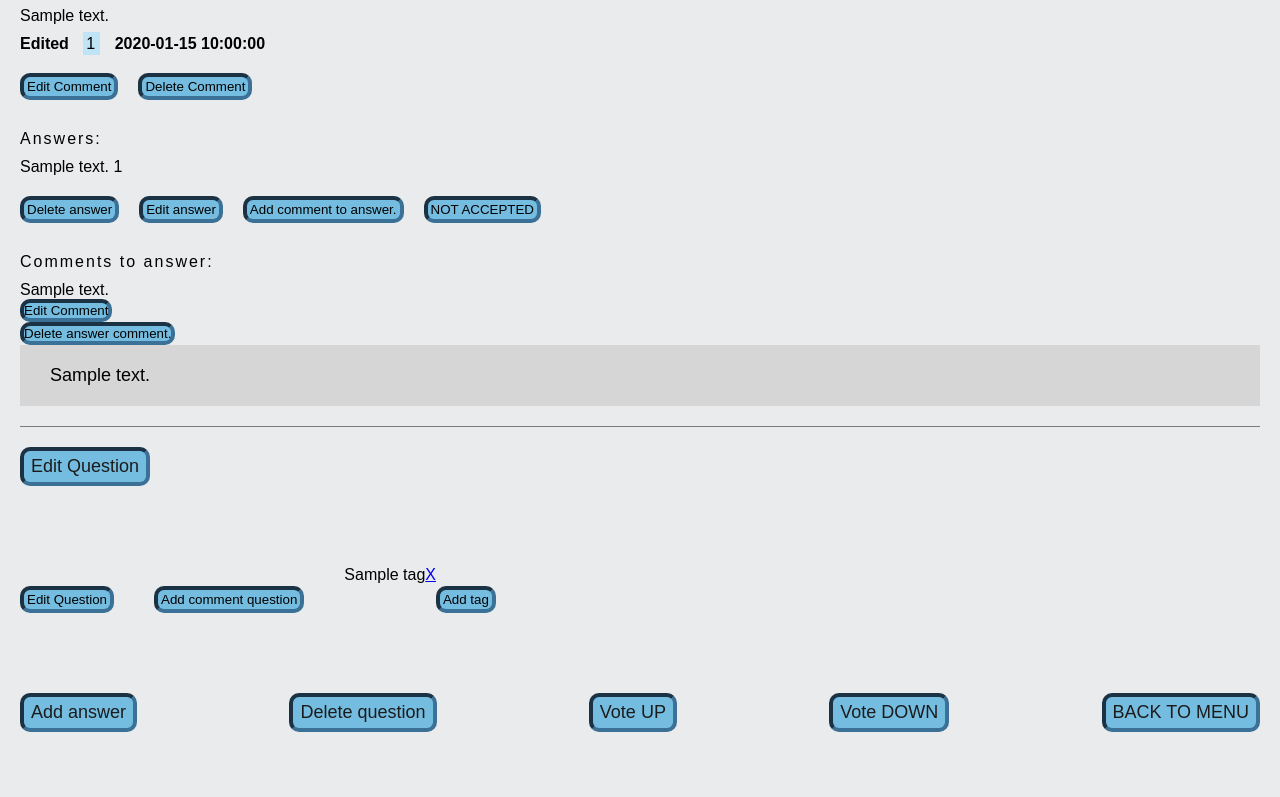
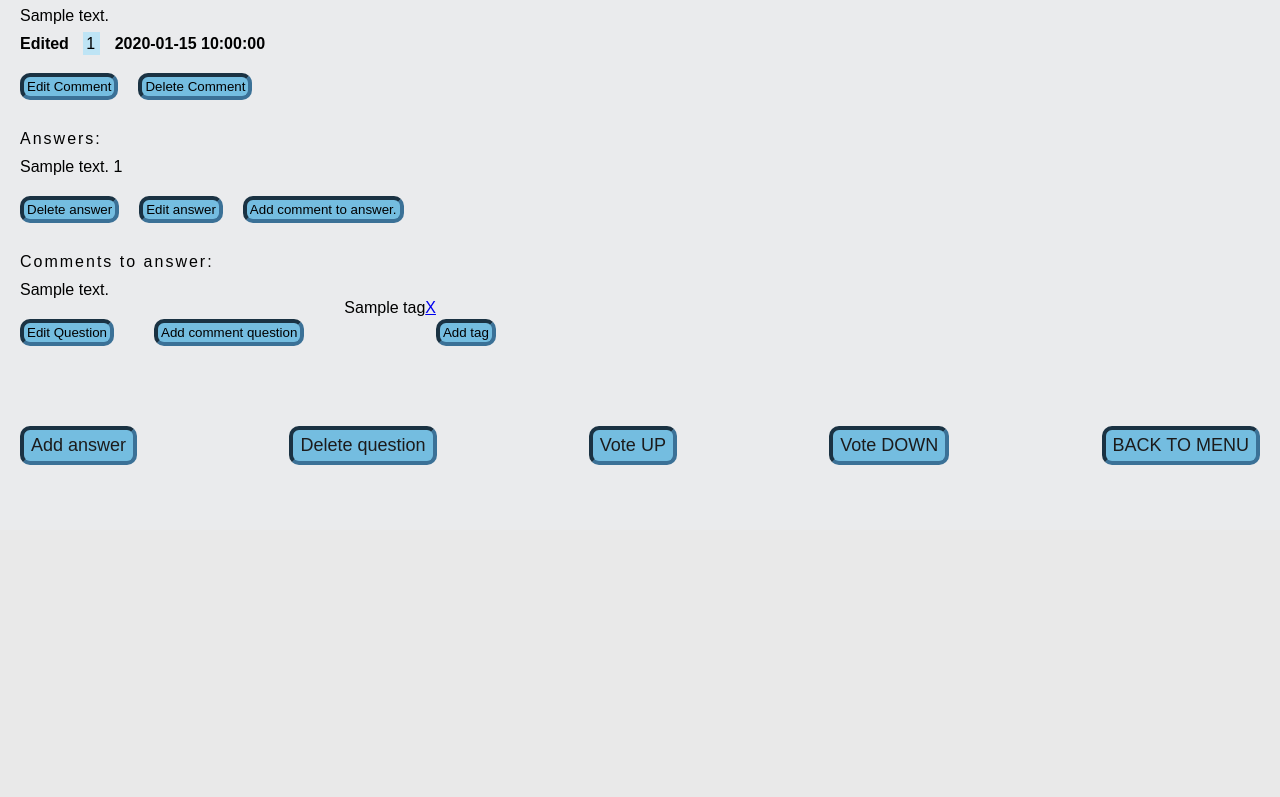
Before and after one commit to stelmaszczykadrian/Ask-Mate, a Flask app: template templates/question.html in a window 1280 px wide. Shown: the part 431-1228 px from the top of the page. After the commit the page ends 896 px from the top, so only its background shows below. Run offline with Flask 2, Linux system fonts and the light colour scheme; the template is opened without the code that fills it: most values are stand-ins (such as "Sample title", 1, 10 or a date in 2020); some libraries are stand-ins or nearby versions.

Commit message:
Question html problems resolved.

```diff
--- a/templates/question.html
+++ b/templates/question.html
@@ -18,7 +18,7 @@ question
             {% endif %}
             <div class="block-button">
             <form action="{{ url_for('edit_question_comment',comment_id=comment['id']) }}">
-                <button class="btn-block-button" type="submit">Edit Comment</button>
+                <button class="btn-block-button"type="submit">Edit Comment</button>
             </form>
 
             <form action="{{ url_for('delete_comment',question_id=question['id'], comment_id=comment['id']) }}"
@@ -41,17 +41,7 @@ question
                  </form>
 
                  <form action="{{ url_for('comment_to_answer', answer_id=answer['id'], question_id=question['id']) }}">
-                    <button class="btn-block-button" type="submit">Add comment to answer.</button>
-                </form>
-                </form>
-                {% if answer['accepted'] == False %}
-                    <form action="{{ url_for("accept_answer", answer_id = answer['id']) }}" method="POST">
-                        <button class="btn-block-button" type="submit">ACCEPTED</button>
-                    </form>
-                    {% else %}
-                        <form action="{{ url_for("accept_answer", answer_id = answer['id']) }}" method="POST">
-                            <button class="btn-block-button" type="submit">NOT ACCEPTED</button>
-                    {% endif %}
+                 <button class="btn-block-button"type="submit">Add comment to answer.</button>
                   </form>
             </div>
             <div class="comment-answer"><span>Comments to answer: </span></div>
@@ -59,19 +49,6 @@ question
             <p>{{ comment['message'] }}</p>
             {% endfor %}
             {% endfor %}
-        <form action="{{ url_for('edit_answer_comment',comment_id=comment['id']) }}">
-            <button type="submit">Edit Comment</button></form>
-         <form action="{{ url_for('delete_comment',question_id=question['id'], comment_id=comment['id']) }}"
-                method="POST" onsubmit="return confirm('Do you want to delete a comment?')">
-             <button class="btn">Delete answer comment.</button></form>
-    </div>
-    <div class="question-message">{{ question['message']}}</div>
-    <div class="question-message-item"></div>
-
-    <div class="question-block-btn">
-        <form class="block-btn-form" action="{{ url_for('edit_question',question_id=question['id']) }}">
-            <button class="btn-nav_bar" type="submit">Edit Question</button>
-        </form>
         </div>
     <div class="question-block-btn">
         <form class="block-btn-form" action="{{ url_for('edit_question',question_id=question['id']) }}">
```
Lines whose indentation alone changed are shown as unchanged.
